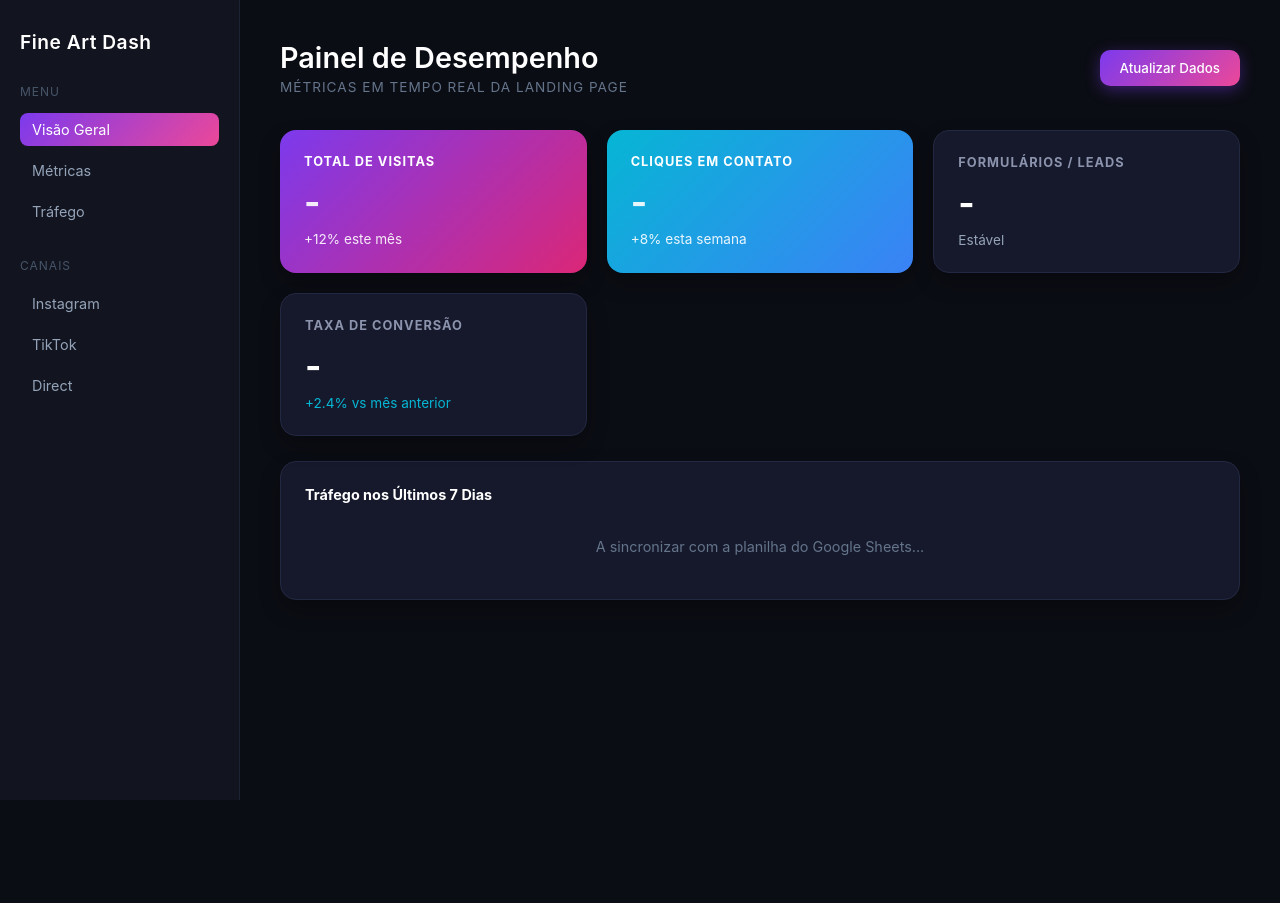
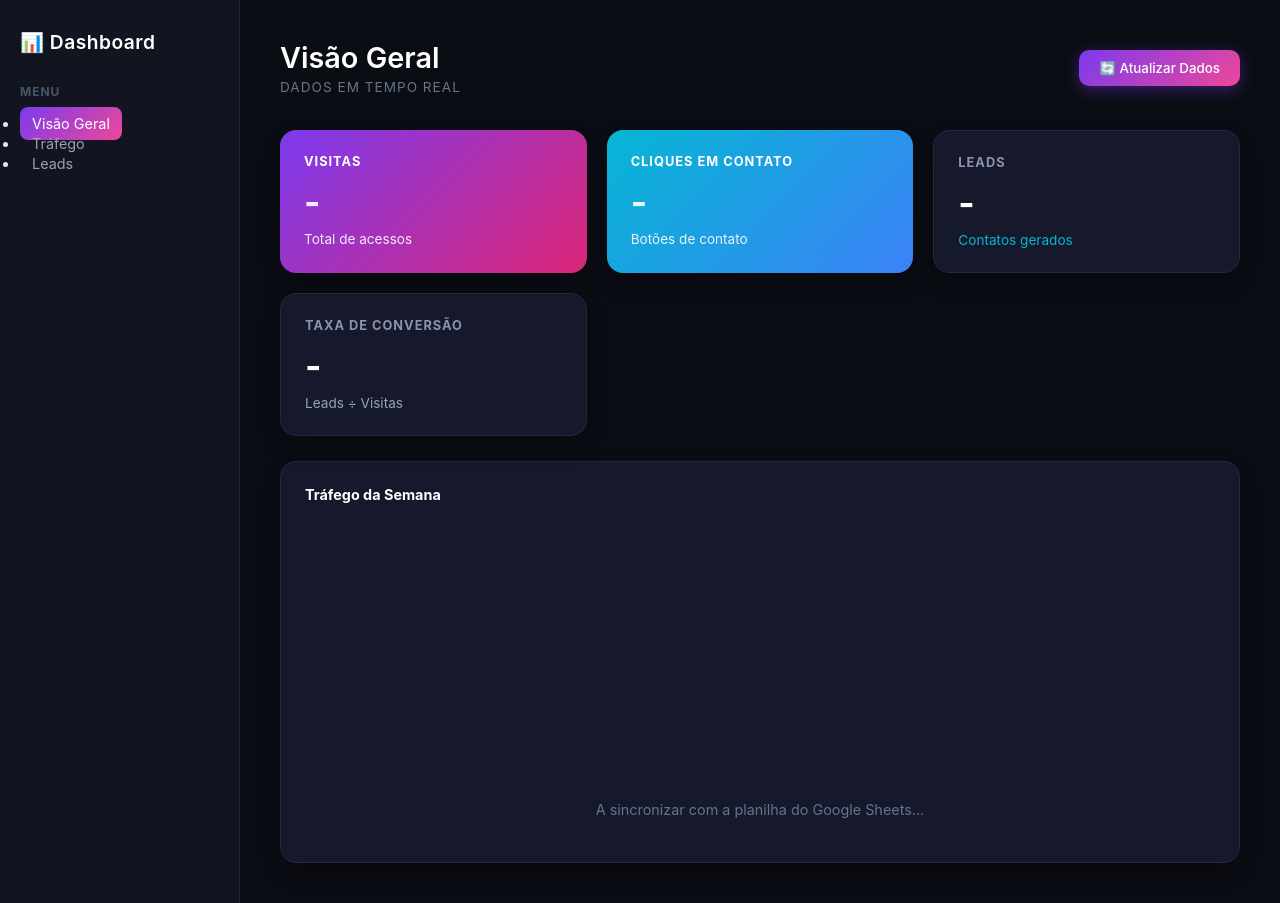
Before and after one commit to felippemouraphotografia-dev/dashboard-landing-page, a plain HTML site: page index.html in a window 1280 px wide. Before the commit the page ends 800 px from the top, so only its background shows below. Drawn offline with Linux system fonts and the light colour scheme.

Commit message:
Update index.html

```diff
--- a/index.html
+++ b/index.html
@@ -3,73 +3,66 @@
 <head>
     <meta charset="UTF-8">
     <meta name="viewport" content="width=device-width, initial-scale=1.0">
-    <title>Dashboard - Fotografia Fine Art</title>
+    <title>Dashboard</title>
     <link rel="stylesheet" href="style.css">
 </head>
 <body class="app-container">
 
     <!-- MENU LATERAL -->
-    <aside class="sidebar">
-        <h2>Fine Art Dash</h2>
-        <nav class="nav-section">
-            <span class="nav-title">Menu</span>
-            <a href="#" class="active">Visão Geral</a>
-            <a href="#">Métricas</a>
-            <a href="#">Tráfego</a>
-        </nav>
-        <nav class="nav-section">
-            <span class="nav-title">Canais</span>
-            <a href="#">Instagram</a>
-            <a href="#">TikTok</a>
-            <a href="#">Direct</a>
-        </nav>
-    </aside>
+    <nav class="sidebar" aria-label="Menu principal">
+        <h2>📊 Dashboard</h2>
+        <section class="nav-section">
+            <h3 class="nav-title">Menu</h3>
+            <ul>
+                <li><a href="#" class="active" aria-current="page">Visão Geral</a></li>
+                <li><a href="#">Tráfego</a></li>
+                <li><a href="#">Leads</a></li>
+            </ul>
+        </section>
+    </nav>
 
     <!-- CONTEÚDO PRINCIPAL -->
     <main class="main-content">
         <header>
             <hgroup>
-                <h1>Painel de Desempenho</h1>
-                <p>Métricas em tempo real da Landing Page</p>
+                <h1>Visão Geral</h1>
+                <p>Dados em tempo real</p>
             </hgroup>
-            <button id="refresh-btn">Atualizar Dados</button>
+            <button id="refresh-btn" type="button">🔄 Atualizar Dados</button>
         </header>
 
-        <!-- GRID DE CARTÕES (LADO A LADO) -->
-        <section class="dashboard-grid">
+        <!-- CARTÕES DE MÉTRICAS -->
+        <section class="dashboard-grid" aria-label="Métricas">
             <article class="card gradient-purple">
-                <h3>Total de Visitas</h3>
+                <h3>Visitas</h3>
                 <p class="value" id="visitas">-</p>
-                <p class="desc">+12% este mês</p>
+                <p class="desc">Total de acessos</p>
             </article>
-
             <article class="card gradient-cyan">
                 <h3>Cliques em Contato</h3>
                 <p class="value" id="cliques">-</p>
-                <p class="desc">+8% esta semana</p>
+                <p class="desc">Botões de contato</p>
             </article>
-
-            <article class="card standard-card">
-                <h3>Formulários / Leads</h3>
+            <article class="card">
+                <h3>Leads</h3>
                 <p class="value" id="leads">-</p>
-                <p class="status-stable">Estável</p>
+                <p class="desc status-up">Contatos gerados</p>
             </article>
-
-            <article class="card standard-card">
+            <article class="card">
                 <h3>Taxa de Conversão</h3>
                 <p class="value" id="conversao">-</p>
-                <p class="status-up">+2.4% vs mês anterior</p>
+                <p class="desc status-stable">Leads ÷ Visitas</p>
             </article>
         </section>
 
-        <!-- SEÇÃO INFERIOR -->
-        <section class="bottom-section">
-            <article class="wide-card">
-                <h3>Tráfego nos Últimos 7 Dias</h3>
-                <aside class="chart-placeholder">
-                    <p id="trafego-info">A sincronizar com a planilha do Google Sheets...</p>
-                </aside>
-            </article>
+        <!-- GRÁFICO -->
+        <section class="wide-card">
+            <h3>Tráfego da Semana</h3>
+            <figure class="chart-placeholder">
+                <canvas id="trafficChart" width="800" height="260"
+                        role="img" aria-label="Gráfico de tráfego da semana"></canvas>
+                <figcaption id="trafego-info">A sincronizar com a planilha do Google Sheets...</figcaption>
+            </figure>
         </section>
     </main>
 
```
